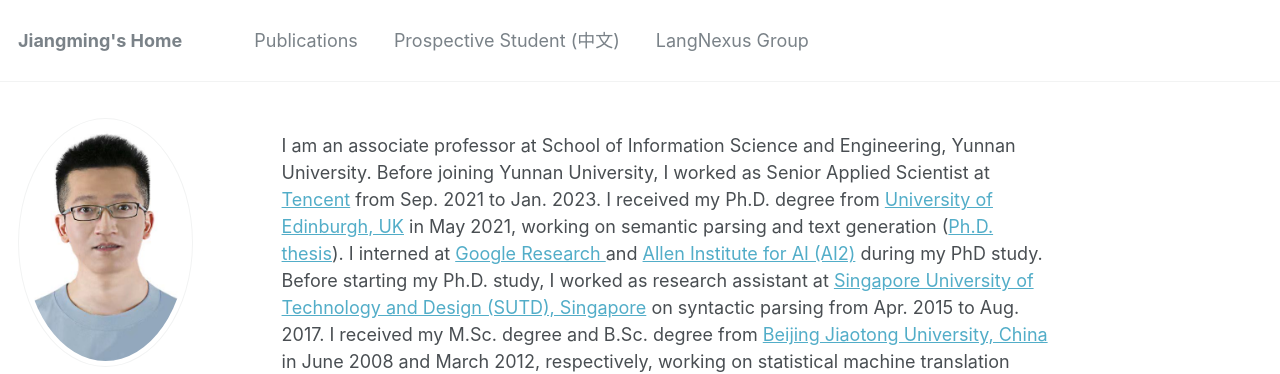
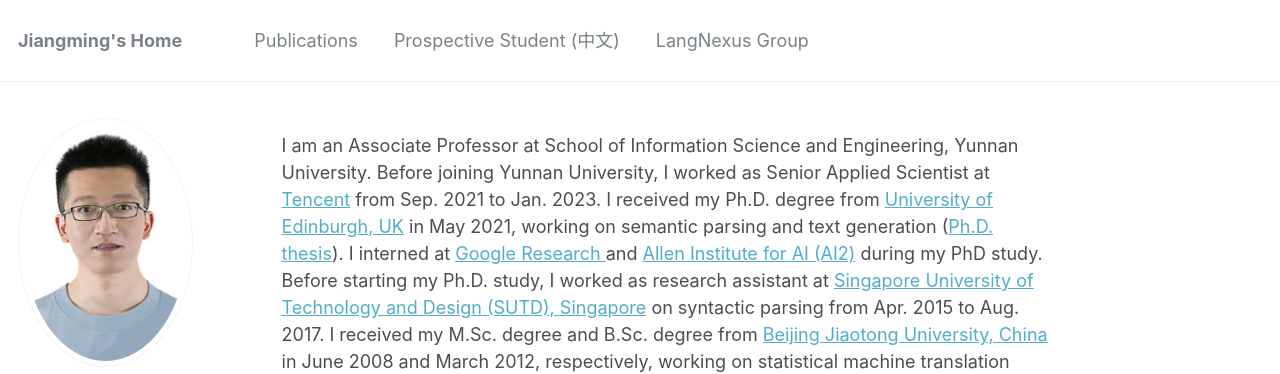
Before and after one commit to LeonCrashCode/LeonCrashCode.github.io, a Jekyll site: the page built from _pages/about.md, in a window 1280 px wide. Shown: the top 374 px of the page. Built offline with Jekyll 4.4.1, drawn with Linux system fonts in a browser that asks for light colours.

```diff
--- a/_pages/about.md
+++ b/_pages/about.md
@@ -9,7 +9,7 @@ redirect_from:
 ---
 
 
-I am an associate professor at School of Information Science and Engineering, Yunnan University. Before joining Yunnan University, I worked as Senior Applied Scientist at <a href="https://www.tencent.com/en-us/">Tencent</a> from Sep. 2021 to Jan. 2023. I received my Ph.D. degree from <a href="https://www.ed.ac.uk/">University of Edinburgh, UK</a> in May 2021, working on semantic parsing and text generation (<a href="https://era.ed.ac.uk/handle/1842/37936">Ph.D. thesis</a>). I interned at <a href="https://research.google/"> Google Research </a> and <a href="https://allenai.org/"> Allen Institute for AI (AI2)</a> during my PhD study. Before starting my Ph.D. study, I worked as research assistant at <a href="https://www.sutd.edu.sg/">Singapore University of Technology and Design (SUTD), Singapore</a> on syntactic parsing from Apr. 2015 to Aug. 2017. I received my M.Sc. degree and B.Sc. degree from <a href="https://www.bjtu.edu.cn/">Beijing Jiaotong University, China</a> in June 2008 and March 2012, respectively, working on statistical machine translation between Japanese and Chinese.
+I am an Associate Professor at School of Information Science and Engineering, Yunnan University. Before joining Yunnan University, I worked as Senior Applied Scientist at <a href="https://www.tencent.com/en-us/">Tencent</a> from Sep. 2021 to Jan. 2023. I received my Ph.D. degree from <a href="https://www.ed.ac.uk/">University of Edinburgh, UK</a> in May 2021, working on semantic parsing and text generation (<a href="https://era.ed.ac.uk/handle/1842/37936">Ph.D. thesis</a>). I interned at <a href="https://research.google/"> Google Research </a> and <a href="https://allenai.org/"> Allen Institute for AI (AI2)</a> during my PhD study. Before starting my Ph.D. study, I worked as research assistant at <a href="https://www.sutd.edu.sg/">Singapore University of Technology and Design (SUTD), Singapore</a> on syntactic parsing from Apr. 2015 to Aug. 2017. I received my M.Sc. degree and B.Sc. degree from <a href="https://www.bjtu.edu.cn/">Beijing Jiaotong University, China</a> in June 2008 and March 2012, respectively, working on statistical machine translation between Japanese and Chinese.
 
 <a href="/CV_details.pdf"> [CV] </a>
 
```
